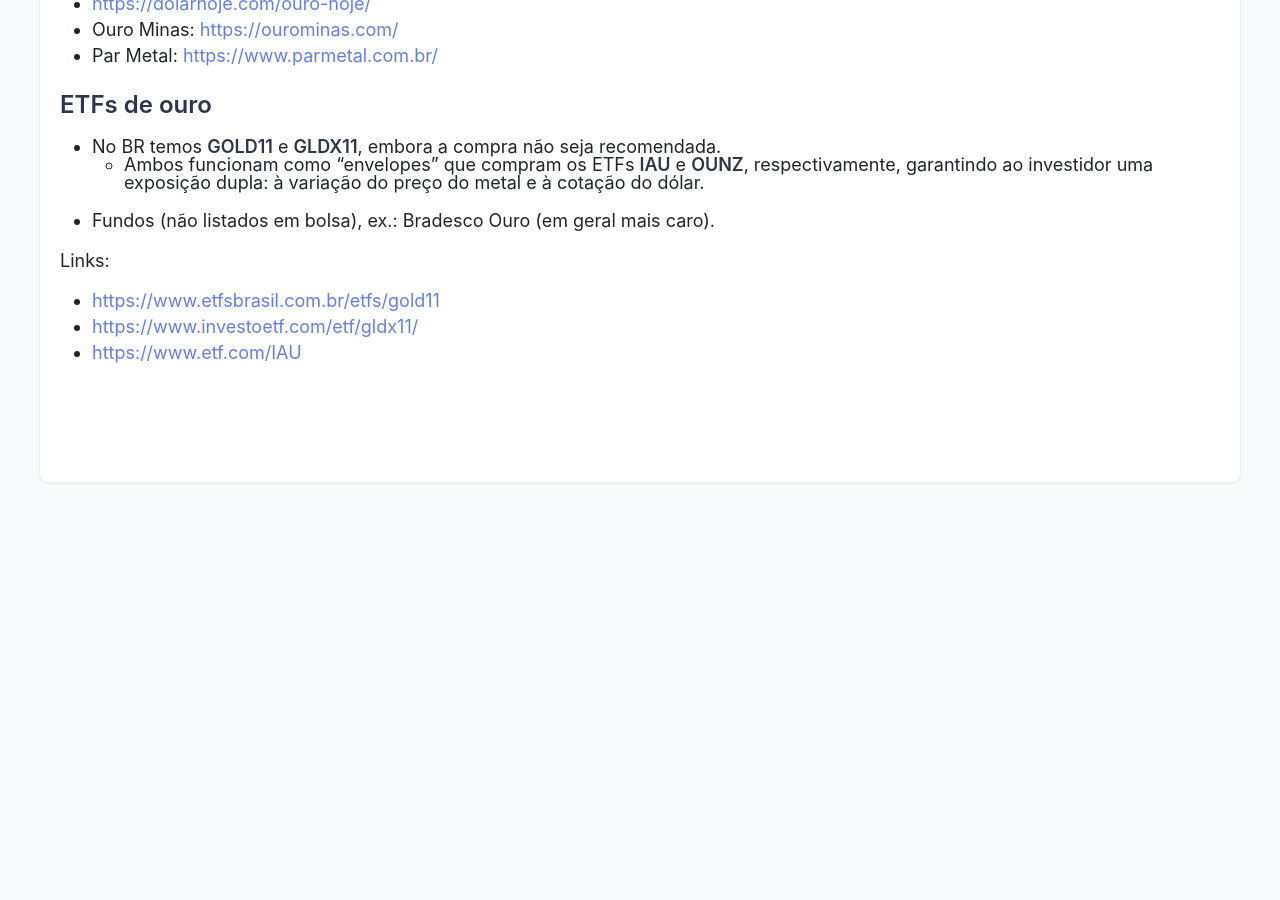
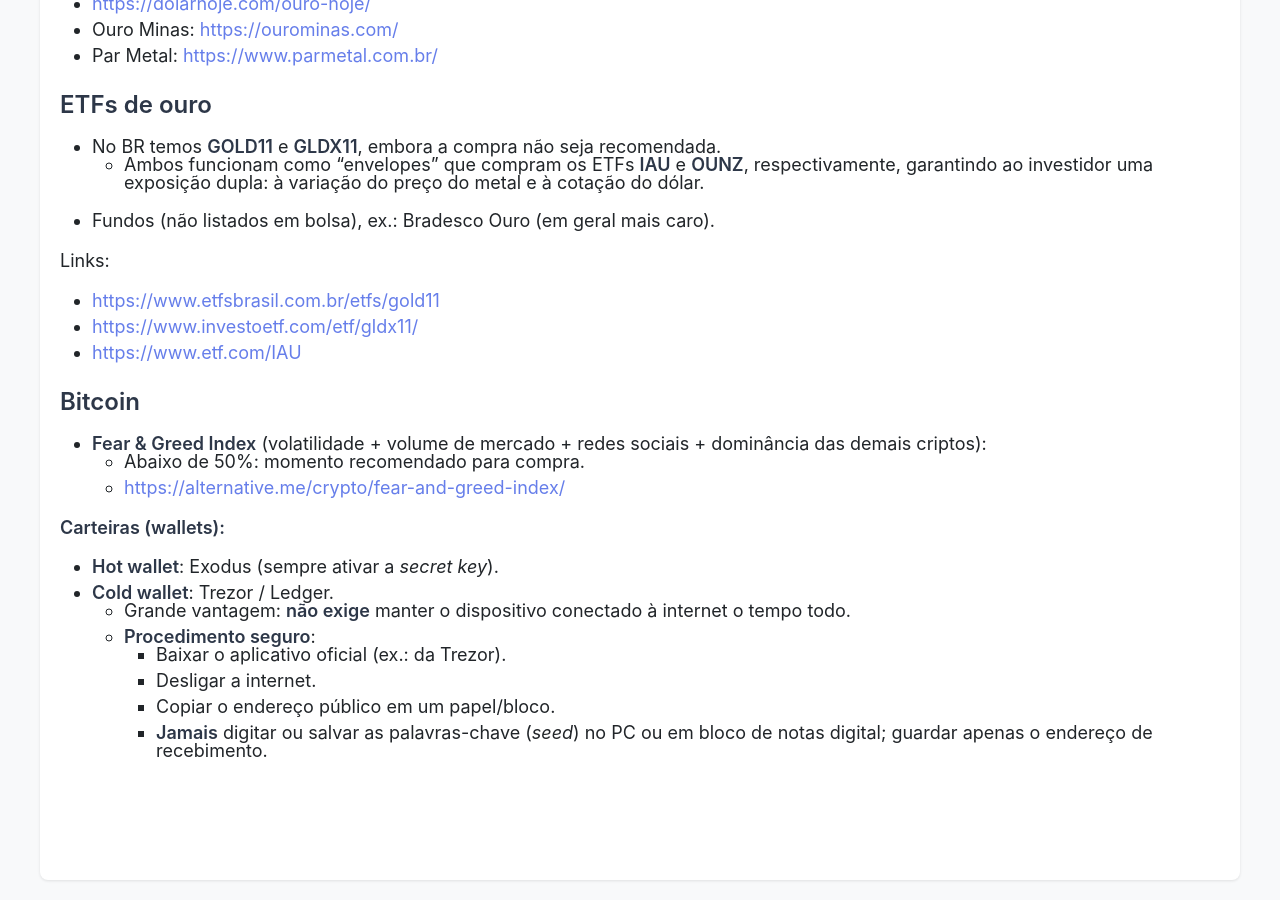
Before and after one commit to CarlosPena00/carlospena00.github.io, a Jekyll site: the page built from _posts/2026-07-01-ecomomy-auvp.md, in a window 1280 px wide and 900 px high, scrolled down 25354 px. Built offline with Jekyll 4.4.1, drawn with Linux system fonts in a browser that asks for light colours; before the commit the page ends 25856 px from its top, so only the background shows below that.

Commit message:
docs(blog): Add Bitcoin section to AUVP notes
Add Bitcoin coverage to the AUVP economy notes: Fear & Greed
Index buy signal, and hot/cold wallet guidance (Exodus, Trezor,
Ledger) with a secure cold-storage procedure for seed phrases.

---
How to test

bundle exec jekyll serve
# Open the AUVP post and confirm the new "Bitcoin" section
# renders under the gold ETFs section with correct Markdown.

```diff
--- a/_posts/2026-07-01-ecomomy-auvp.md
+++ b/_posts/2026-07-01-ecomomy-auvp.md
@@ -1053,3 +1053,20 @@ Links:
 - <https://www.etfsbrasil.com.br/etfs/gold11>
 - <https://www.investoetf.com/etf/gldx11/>
 - <https://www.etf.com/IAU>
+
+### Bitcoin
+
+- **Fear & Greed Index** (volatilidade + volume de mercado + redes sociais + dominância das demais criptos):
+  - Abaixo de 50%: momento recomendado para compra.
+  - <https://alternative.me/crypto/fear-and-greed-index/>
+
+**Carteiras (wallets):**
+
+- **Hot wallet**: Exodus (sempre ativar a *secret key*).
+- **Cold wallet**: Trezor / Ledger.
+  - Grande vantagem: **não exige** manter o dispositivo conectado à internet o tempo todo.
+  - **Procedimento seguro**:
+    - Baixar o aplicativo oficial (ex.: da Trezor).
+    - Desligar a internet.
+    - Copiar o endereço público em um papel/bloco.
+    - **Jamais** digitar ou salvar as palavras-chave (*seed*) no PC ou em bloco de notas digital; guardar apenas o endereço de recebimento.
```
